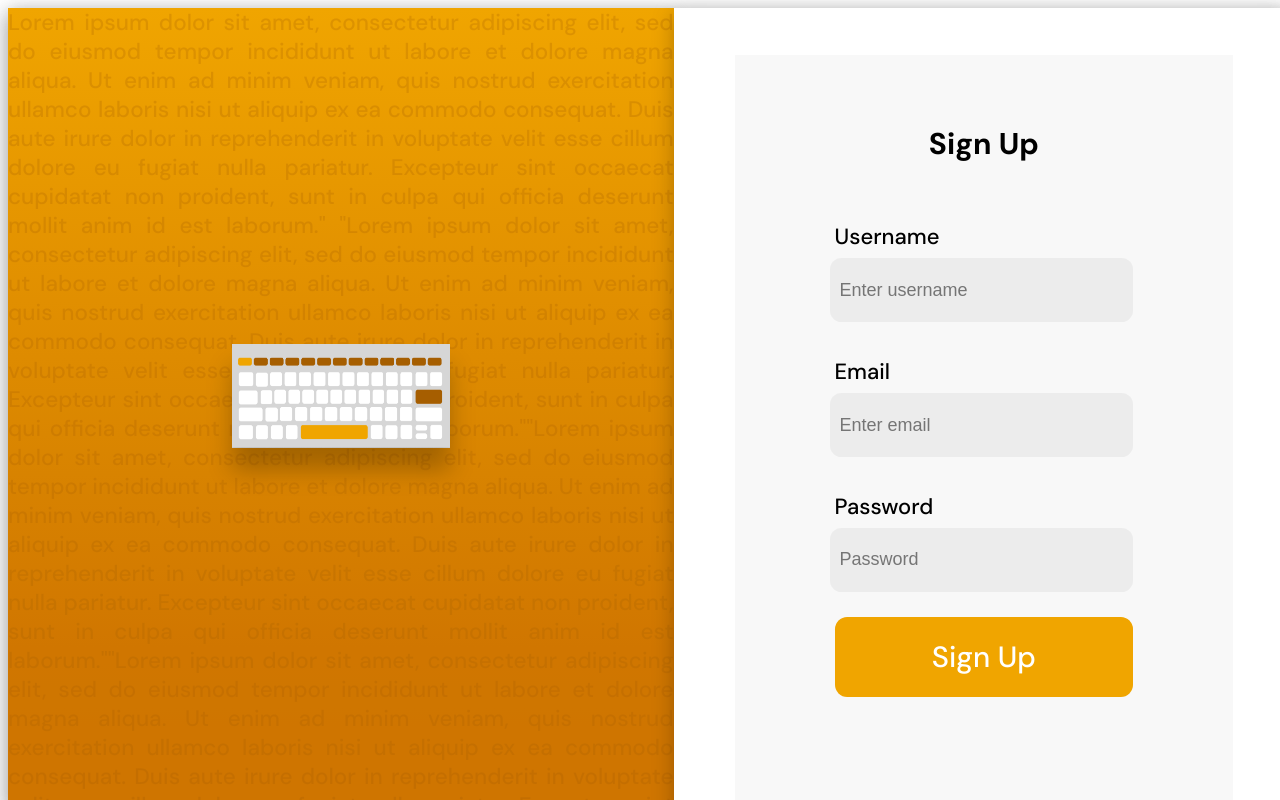
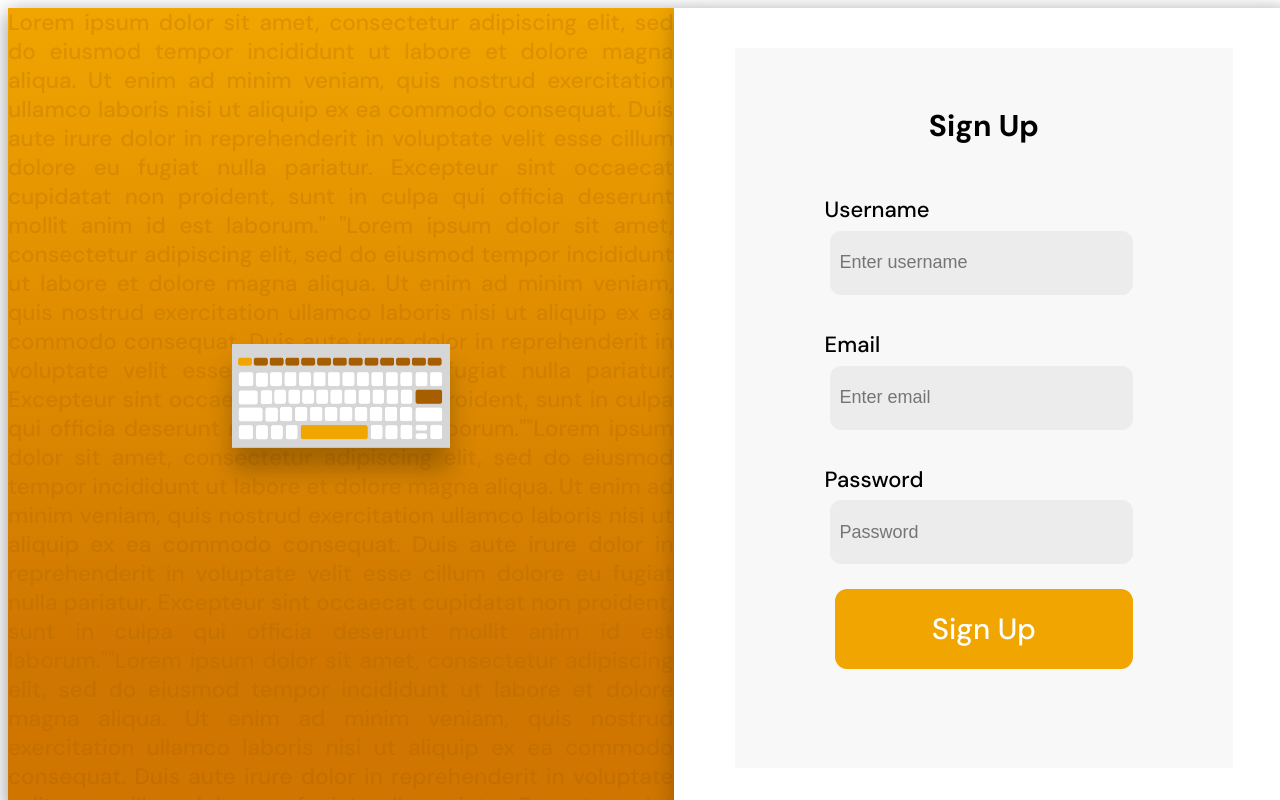
Before and after one commit to typeforslack/frontend, a React (Create React App) app: page /signup in a window 1280 px wide. Shown: the top 800 px of the page. Built offline with nearby package versions, Linux system fonts and the light colour scheme.

Commit message:
Third draft of design

```diff
--- a/src/components/loginSignup/loginsignup.css
+++ b/src/components/loginSignup/loginsignup.css
@@ -38,6 +38,7 @@
   background: #d6d6d6;
   box-shadow: 0px 22.4801px 22.4801px rgba(0, 0, 0, 0.25);
 }
+
 .formDetails {
   position: absolute;
   width: 48%;
@@ -46,7 +47,6 @@
   top: 0px;
   background: #ffffff;
   box-shadow: 0px 4.89691px 20.4038px rgba(0, 0, 0, 0.25);
-  min-height: 948px;
 }
 .formBox {
   text-align: center;
@@ -57,6 +57,7 @@
   height: 90%;
   position: absolute;
 }
+
 .signin {
   position: relative;
   font-family: 'DM Sans', sans-serif !important;
@@ -74,6 +75,7 @@
   position: relative;
   top: 15%;
 }
+
 .label {
   max-width: 100%;
   font-family: 'DM Sans', sans-serif !important;
@@ -85,7 +87,7 @@
   letter-spacing: normal;
   color: #000000;
   position: absolute;
-  left: 20%;
+  left: 18%;
   word-break: break-all;
 }
 
@@ -114,7 +116,7 @@
   font-style: normal;
   line-height: normal;
   color: #ecb22e;
-  position: absolute;
+  position: relative;
   display: block;
   word-break: break-all;
   left: 20%;
@@ -122,6 +124,7 @@
   max-width: 32%;
   font-family: 'DM Sans', sans-serif !important;
 }
+
 .loginBtn {
   width: 60%;
   height: 5rem;
@@ -220,6 +223,18 @@
   height: 80%;
   position: absolute;
 }
+
+
+
+
+
+
+
+
+
+
+
+
 .signupBox {
   width: 50%;
   background-color: rgb(181, 181, 181, 0.1);
@@ -245,7 +260,7 @@
   max-width: 100%;
   position: absolute;
   left: 20%;
-}
+} */
 
 /*
 
```
